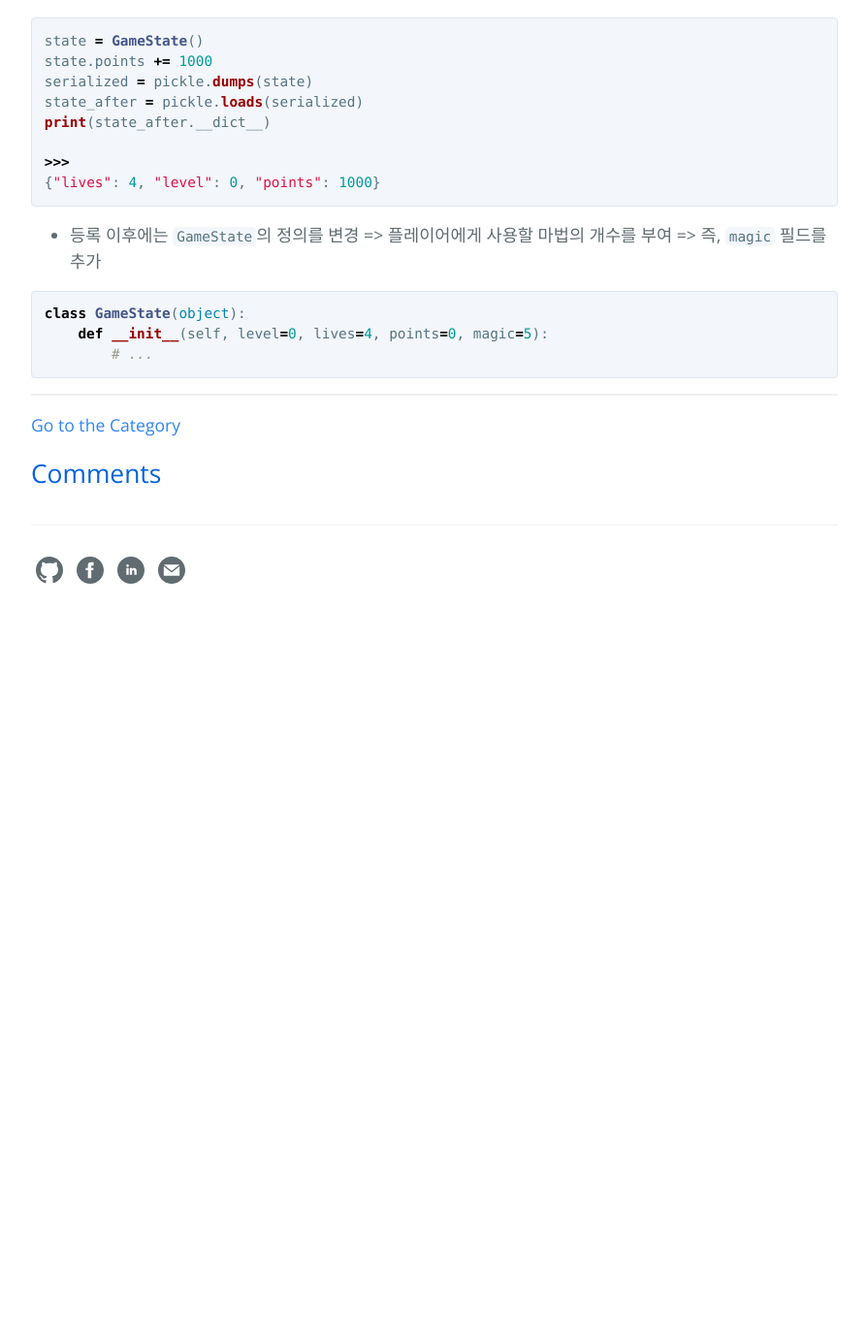
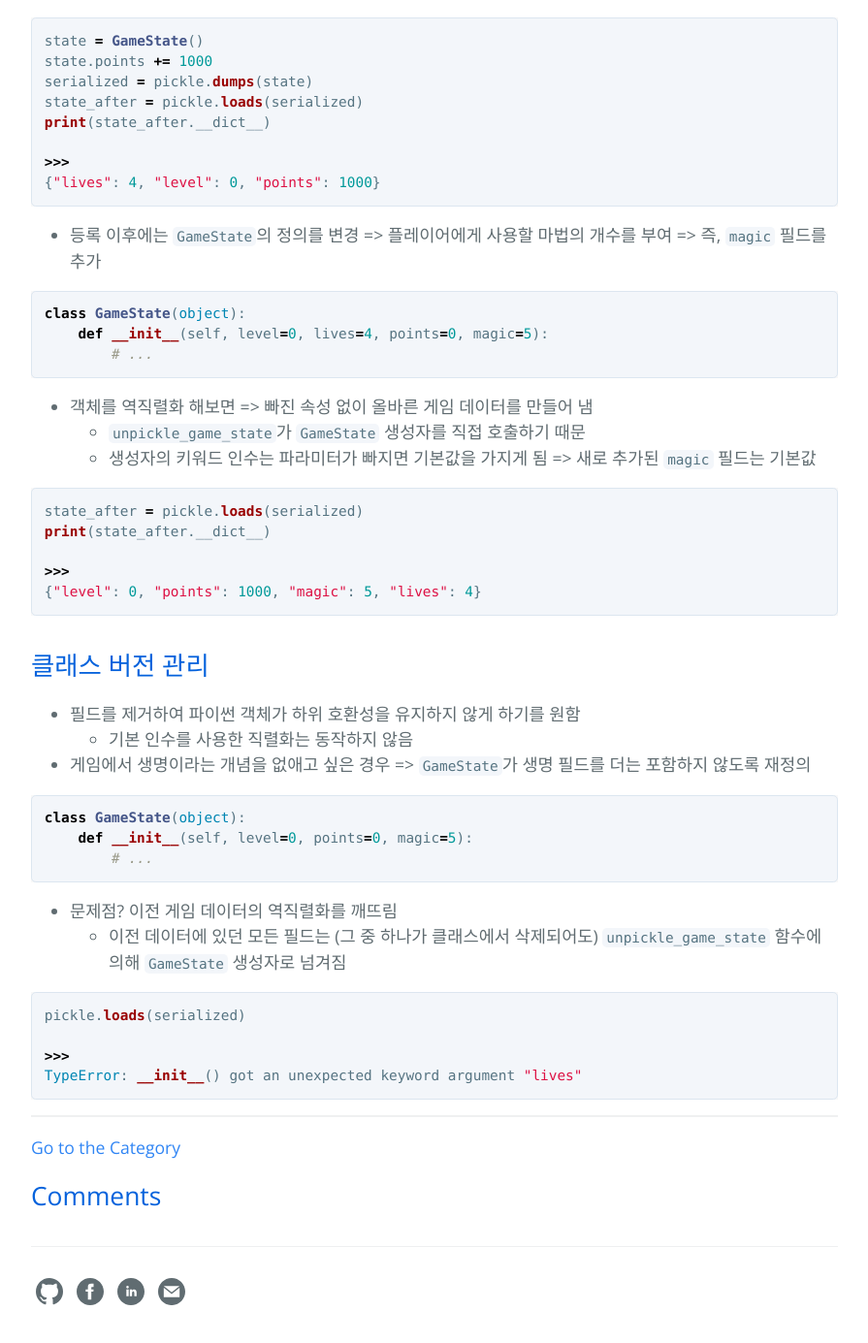
Before and after one commit to hcnoh/hcnoh.github.io, a Jekyll site: the page built from _posts/2018-10-25-effective-python-way44.md, in a window 1280 px wide and 1400 px high, scrolled down 3378 px. Shown: the top 1385 px of the window at 97% size, without its empty margins (192-1087 px from the left). Built offline with Jekyll 4.4.1, drawn with Linux system fonts in a browser that asks for light colours; comment, search, counter and statistics services are not loaded; before the commit the page ends 4034 px from its top, so only the background shows below that.

Commit message:
Update 2018-10-25-effective-python-way44.md

````diff
--- a/_posts/2018-10-25-effective-python-way44.md
+++ b/_posts/2018-10-25-effective-python-way44.md
@@ -159,3 +159,37 @@ class GameState(object):
     def __init__(self, level=0, lives=4, points=0, magic=5):
         # ...
 ```
+
+- 객체를 역직렬화 해보면 => 빠진 속성 없이 올바른 게임 데이터를 만들어 냄
+  - `unpickle_game_state`가 `GameState` 생성자를 직접 호출하기 때문
+  - 생성자의 키워드 인수는 파라미터가 빠지면 기본값을 가지게 됨 => 새로 추가된 `magic` 필드는 기본값
+
+```python
+state_after = pickle.loads(serialized)
+print(state_after.__dict__)
+
+>>>
+{"level": 0, "points": 1000, "magic": 5, "lives": 4}
+```
+
+## 클래스 버전 관리
+- 필드를 제거하여 파이썬 객체가 하위 호환성을 유지하지 않게 하기를 원함
+  - 기본 인수를 사용한 직렬화는 동작하지 않음
+
+- 게임에서 생명이라는 개념을 없애고 싶은 경우 => `GameState`가 생명 필드를 더는 포함하지 않도록 재정의
+
+```python
+class GameState(object):
+    def __init__(self, level=0, points=0, magic=5):
+        # ...
+```
+
+- 문제점? 이전 게임 데이터의 역직렬화를 깨뜨림
+  - 이전 데이터에 있던 모든 필드는 (그 중 하나가 클래스에서 삭제되어도) `unpickle_game_state` 함수에 의해 `GameState` 생성자로 넘겨짐
+
+```python
+pickle.loads(serialized)
+
+>>>
+TypeError: __init__() got an unexpected keyword argument "lives"
+```
````
